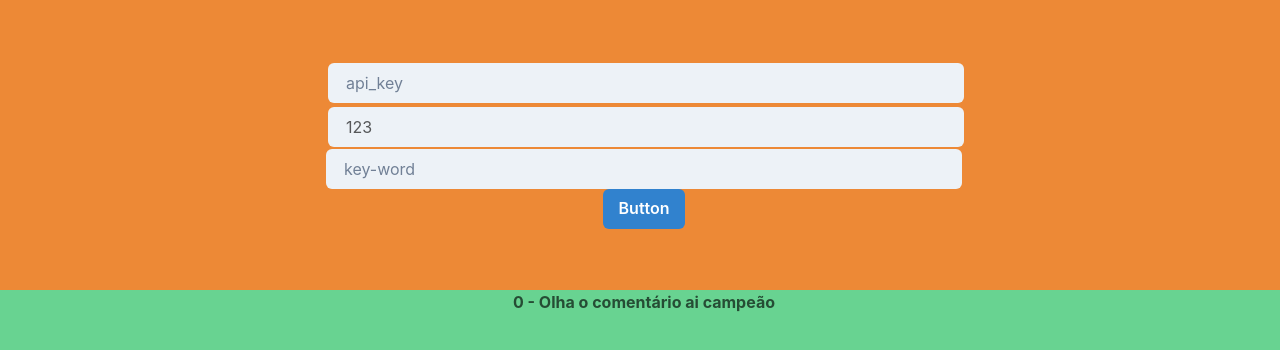
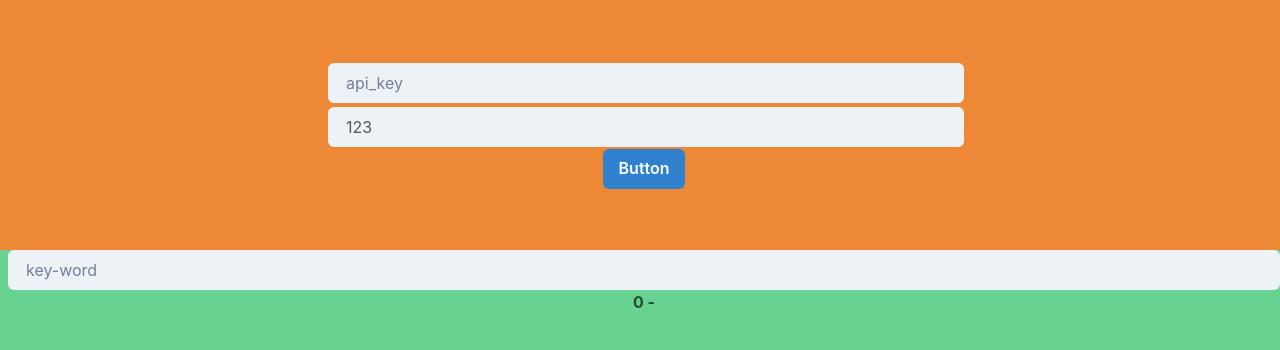
Before and after one commit to zBlasius/youtube-api, a React (Create React App) app in the folder client/: page / in a window 1280 px wide. Shown: the top 350 px of the page. Built offline with nearby package versions, Linux system fonts and the light colour scheme.

Commit message:
feat:  get apikey by localstorage

```diff
--- a/client/src/App.tsx
+++ b/client/src/App.tsx
@@ -10,7 +10,7 @@ function App() {
 
   return (
     <div className="App">
-      <Context.Provider value={{ state, setState }}>
+      <Context.Provider value={{ state, setState}}>
         <MainScreen />
       </Context.Provider>
     </div>
--- a/client/src/Pages/MainScreen/index.tsx
+++ b/client/src/Pages/MainScreen/index.tsx
@@ -1,4 +1,4 @@
-import React, { useState, useContext, useEffect} from 'react';
+import React, { useState, useContext, useEffect } from 'react';
 import C_Input from '../../Components/Input';
 import { Grid, GridItem } from '@chakra-ui/react'
 import C_Button from '../../Components/Button';
@@ -17,18 +17,66 @@ export default function MainScreen() {
     function getListCommentsAtYoutubeApi(videoId: string) {
         axios.get(`https://www.googleapis.com/youtube/v3/commentThreads?part=snippet&videoId=${videoId}&key=${apiKey}`)
             .then(ret => {
-                let newState: { author: string, comment: string }[] = [];
+                let newState: { author: string, comment: string, id: string }[] = [];
                 let list = ret.data.items;
+
                 list.forEach((item: any) => {
-                    newState.push({author:item.snippet.topLevelComment.snippet.authorDisplayName ,comment:item.snippet.topLevelComment.snippet.textDisplay})
+                    newState.push({
+                        author: item.snippet.topLevelComment.snippet.authorDisplayName,
+                        comment: item.snippet.topLevelComment.snippet.textOriginal,
+                        id: item.id
+                    })
                 });
 
-                setState({videoId, listComments:newState})
+                setState({
+                    ...state,
+                    videoId, listComments: newState
+                })
             })
             .catch(err => {
                 console.log('err', err)
             })
     }
+
+    function searchCommentByWord(word: string) {
+        const listComments = state.listComments;
+
+        listComments.forEach(item => {
+
+            const lenStr1 = word.length;
+            const lenStr2 = item.comment.length;
+            let str1 = word;
+            let str2 = item.comment;
+
+            const tab = new Array(lenStr1 + 1);
+            for (let i = 0; i <= lenStr1; i++) {
+                tab[i] = new Array(lenStr2 + 1);
+            }
+
+            for (let X = 0; X <= lenStr1; X++) {
+                tab[X][0] = X;
+            }
+
+            for (let Y = 0; Y <= lenStr2; Y++) {
+                tab[0][Y] = Y;
+            }
+
+            for (let X = 1; X <= lenStr1; X++) {
+                for (let Y = 1; Y <= lenStr2; Y++) {
+                    let cost = (str1[X - 1] === str2[Y - 1]) ? 0 : 1;
+
+                    tab[X][Y] = Math.min(
+                        tab[X - 1][Y] + 1,     // Deletar
+                        tab[X][Y - 1] + 1,     // Inserir
+                        tab[X - 1][Y - 1] + cost   // Substituir
+                    );
+                }
+            }
+
+            return tab[lenStr1][lenStr2];
+        })
+    }
+
 
     return (
         <div>
@@ -50,14 +98,16 @@ export default function MainScreen() {
                             setApiKey(event.target.value);
                             localStorage.setItem('api_key', event.target.value);
                         }} style={{ margin: '2px' }} />
-
                         <C_Input placeholder="videoId" value={videoId} onChange={(event) => setVideoId(event.target.value)} style={{ margin: '2px' }} />
-                        <C_Input placeholder="key-word" value={keyWord} onChange={(event) => setKeyWord(event.target.value)} style={{ maring: '2px' }} />
                         <C_Button onClick={() => getListCommentsAtYoutubeApi(videoId)} />
                     </div>
                 </GridItem>
 
                 <GridItem w="100%" pl='2' bg='green.300' area={'main'}>
+                    <C_Input placeholder="key-word" value={keyWord} onChange={(event) => {
+                        setKeyWord(event.target.value)
+                        searchCommentByWord(event.target.value);
+                    }} style={{ maring: '2px' }} />
                     <CommentList />
                 </GridItem>
 
--- a/client/src/store/Type.tsx
+++ b/client/src/store/Type.tsx
@@ -1,9 +1,18 @@
 
-type listCommentsObj = {author: string, comment: string};
-type AppContextState = {videoId: string, listComments: Array<listCommentsObj>};
+type listCommentsObj = {author: string, comment: string, id:string};
+type objMatchedComment = {id:string, indexWord: Array<number>};
+type AppContextState = {
+    videoId: string,
+    listComments: Array<listCommentsObj>,
+    listMatchedComment: Array<objMatchedComment>,
+};
 
 const appCtxDefaultValue = {
-    state: {videoId:'123', listComments:[{author: 'Gustavo Blasius', comment:'Olha o comentário ai campeão'}]},
+    state: {
+        videoId:'123',
+        listComments:[{author: '', comment:'', id:''}],
+        listMatchedComment:[{id:'', indexWord:[0]}]
+    },
     setState: (state: AppContextState) => {}
 }
 
```
